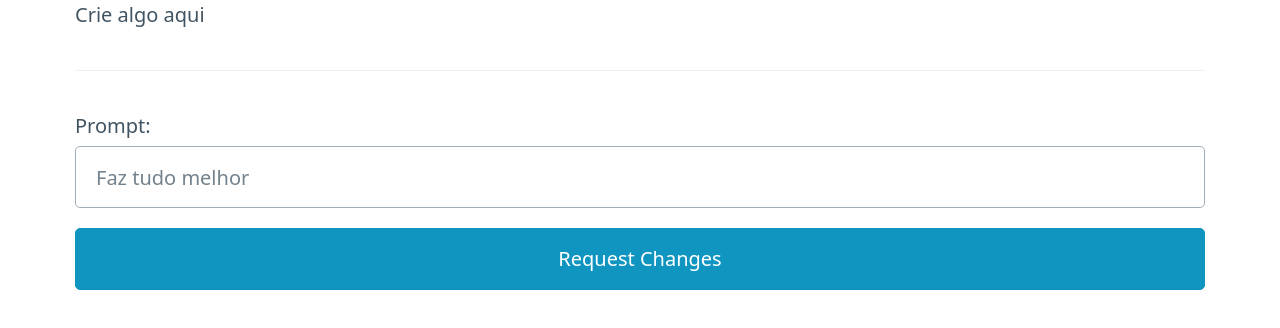
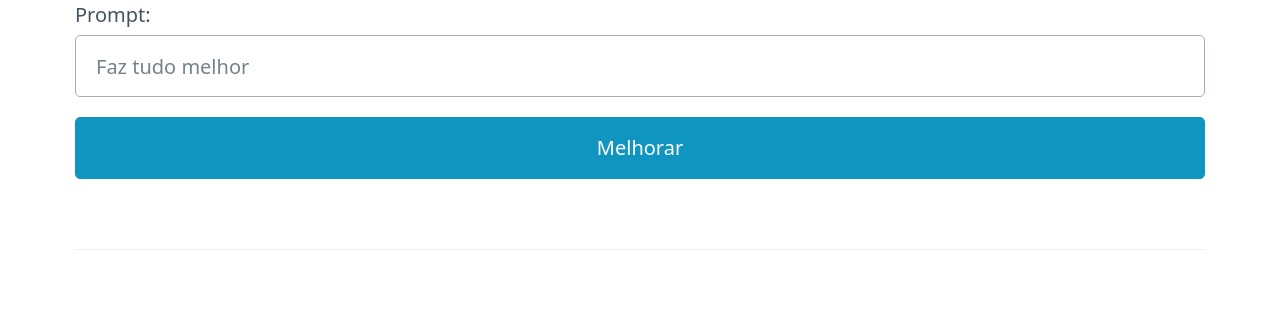
Before and after one commit to AlanTaranti/malleable-app, a Nuxt app in the folder frontend/: page / in a window 1280 px wide. Shown: the top 328 px of the page. Built offline with nearby package versions, Linux system fonts and the light colour scheme.

Commit message:
ajustado a pagina

```diff
--- a/frontend/app.vue
+++ b/frontend/app.vue
@@ -1,14 +1,14 @@
 <template>
   <main class="container">
-    <malleable-component />
+    <form @submit.prevent="requestChanges">
+      <label for="prompt">Prompt:</label>
+      <input v-model="prompt" type="text" placeholder="Faz tudo melhor" />
+      <button :aria-busy="status === 'pending'" type="submit">Melhorar</button>
+    </form>
     <br />
     <hr />
     <br />
-    <form @submit.prevent="requestChanges">
-      <label for="prompt">Prompt:</label>
-      <input v-model="prompt" type="text" placeholder="Faz tudo melhor" />
-      <button :aria-busy="status === 'pending'" type="submit">Request Changes</button>
-    </form>
+    <malleable-component />
   </main>
 </template>
 
@@ -19,7 +19,7 @@ const prompt = ref('');
 const status = ref<'idle' | 'pending'>('idle');
 
 const malleables = reactive<Record<string, any>>({
-  template: `<div class='container'>Crie algo aqui</div>`,
+  template: `<div class='container'></div>`,
   script: {
     data: {},
     methods: {},
```
